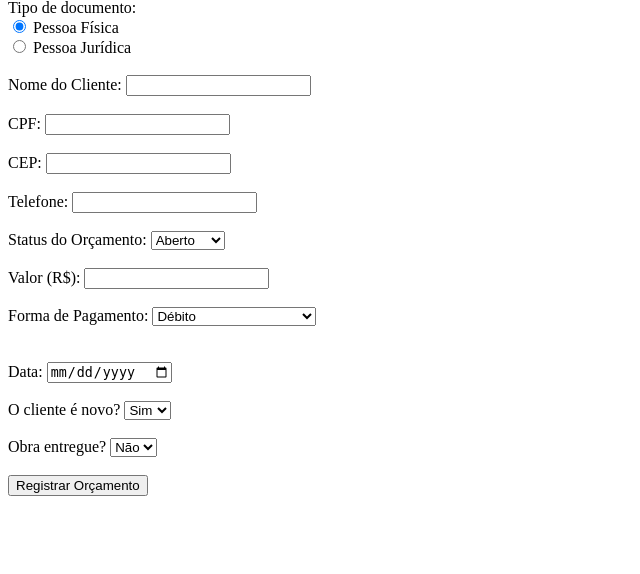
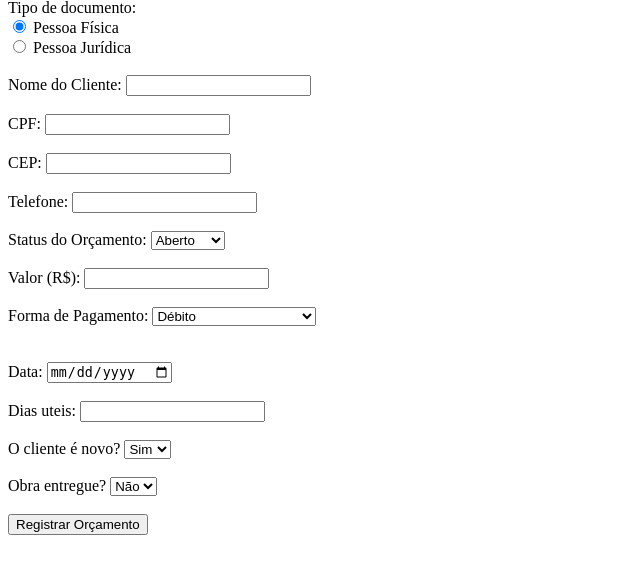
Before and after one commit to FelipeValverde03/Projeto_Serralheria_Bd, a Flask app: page /orcamento in a window 1280 px wide. Shown: the part 81-655 px from the top of the page, without its empty margins (0-640 px from the left). Run offline with Flask 3, Linux system fonts and the light colour scheme.

Commit message:
mudanca_dias_uteis

```diff
--- a/templates/homepage.html
+++ b/templates/homepage.html
@@ -61,13 +61,13 @@
             <strong>Valor:</strong> R$ {{ "%.2f"|format(obra[3])|replace(".", ",") }} |
             <strong>Data Fechamento:</strong> {{ obra[2].strftime('%d/%m/%Y') }} |
             <strong>Entrega estimada:</strong>
-            {{ obra[4].strftime('%d/%m/%Y') }} | <!-- Data de entrega calculada no backend -->
+            {{ obra[4].strftime('%d/%m/%Y') }} |
             <strong>Dias restantes:</strong>
             <span class="{{ 'atrasado' if obra[5] < 0 else '' }}">
                 {% if obra[5] < 0 %}
-                    Atrasado: {{ -obra[5] }} dias
+                    Atrasado: {{ -obra[5] }} dias uteis
                 {% else %}
-                    {{ obra[5] }} dias
+                    {{ obra[5] }} dias uteis
                 {% endif %}
             </span>
             <button class="entrega-btn" data-id="{{ obra[0] }}">Obra Entregue</button>
--- a/templates/orcamento.html
+++ b/templates/orcamento.html
@@ -67,6 +67,10 @@
         <label for="data">Data:</label>
         <input type="date" id="data" name="data" required><br><br>
 
+        <!-- Dias Uteis -->
+        <label for="dias_uteis">Dias uteis:</label>
+        <input type="text" id="dias_uteis" name="dias_uteis"><br><br>
+
         <!-- Cliente novo -->
         <label for="cliente_novo">O cliente é novo?</label>
         <select name="cliente_novo" id="cliente_novo" required>
--- a/views.py
+++ b/views.py
@@ -21,7 +21,7 @@ def homepage():
 
     #Coleta de dados para orcamentos abertos e nao finalizados
     cur.execute("""
-        SELECT id_orcamento, nome_cliente, data, valor
+        SELECT id_orcamento, nome_cliente, data, valor, dias_uteis
         FROM orcamento
         WHERE status_cliente = 'Fechado' AND obra_entregue = False
         ORDER BY data DESC
@@ -30,8 +30,8 @@ def homepage():
     obras = []
     cal = Brazil()
     for row in cur.fetchall():
-        id_obra, nome_cliente, data_fechamento, valor = row
-        data_entrega = cal.add_working_days(data_fechamento, 30)
+        id_obra, nome_cliente, data_fechamento, valor, dias_uteis = row
+        data_entrega = cal.add_working_days(data_fechamento, int(dias_uteis))
         dias_restantes = cal.get_working_days_delta(datetime.now().date(), data_entrega)
 
         obras.append((
@@ -115,10 +115,17 @@ def mudar_status_ajax():
             return jsonify(success=False, message="Orçamento não encontrado"), 404
 
         # Atualizar status
-        cur.execute(
-            "UPDATE orcamento SET status_cliente = %s WHERE id_orcamento = %s",
-            (novo_status, id_orcamento)
-        )
+
+        if novo_status == "Fechado":
+            cur.execute(
+                "UPDATE orcamento SET status_cliente = %s, data = %s WHERE id_orcamento = %s",
+                (novo_status, datetime.now(), id_orcamento)
+            )
+        else:
+            cur.execute(
+                "UPDATE orcamento SET status_cliente = %s WHERE id_orcamento = %s",
+                (novo_status, id_orcamento)
+            )
 
         # Cadastro do cliente caso Feche o orcamento
         if novo_status == 'Fechado':
@@ -169,6 +176,8 @@ def orcamento():
         data = request.form['data'].strip()
         cliente_novo = request.form['cliente_novo'].lower() == 'true'
         endereco = gerador_endereco(cep)
+        dias_uteis = request.form['dias_uteis'].strip()
+        obra_entregue = request.form['obra_entregue'].lower() == 'true'
 
         #Conecta ao Bd
         conn = connect_db()
@@ -187,11 +196,11 @@ def orcamento():
         #Add valores ao Bd Orcamentos
         cur.execute("""INSERT INTO orcamento(
                 nome_cliente, cpf_cnpj, cep, telefone,
-                status_cliente, valor, forma_pagamento, data, cliente_novo, endereco
+                status_cliente, valor, forma_pagamento, data, cliente_novo, endereco, obra_entregue, dias_uteis
         )
-            VALUES (%s, %s, %s, %s, %s, %s, %s, %s, %s, %s)""",(
+            VALUES (%s, %s, %s, %s, %s, %s, %s, %s, %s, %s, %s, %s)""",(
                 nome_cliente, cpf_cnpj, cep, telefone,
-                status_cliente, valor, forma_pagamento, data, cliente_novo, endereco))
+                status_cliente, valor, forma_pagamento, data, cliente_novo, endereco, obra_entregue, dias_uteis))
 
         conn.commit()
         flash("✅ Orçamento registrado com sucesso!","success")
```
